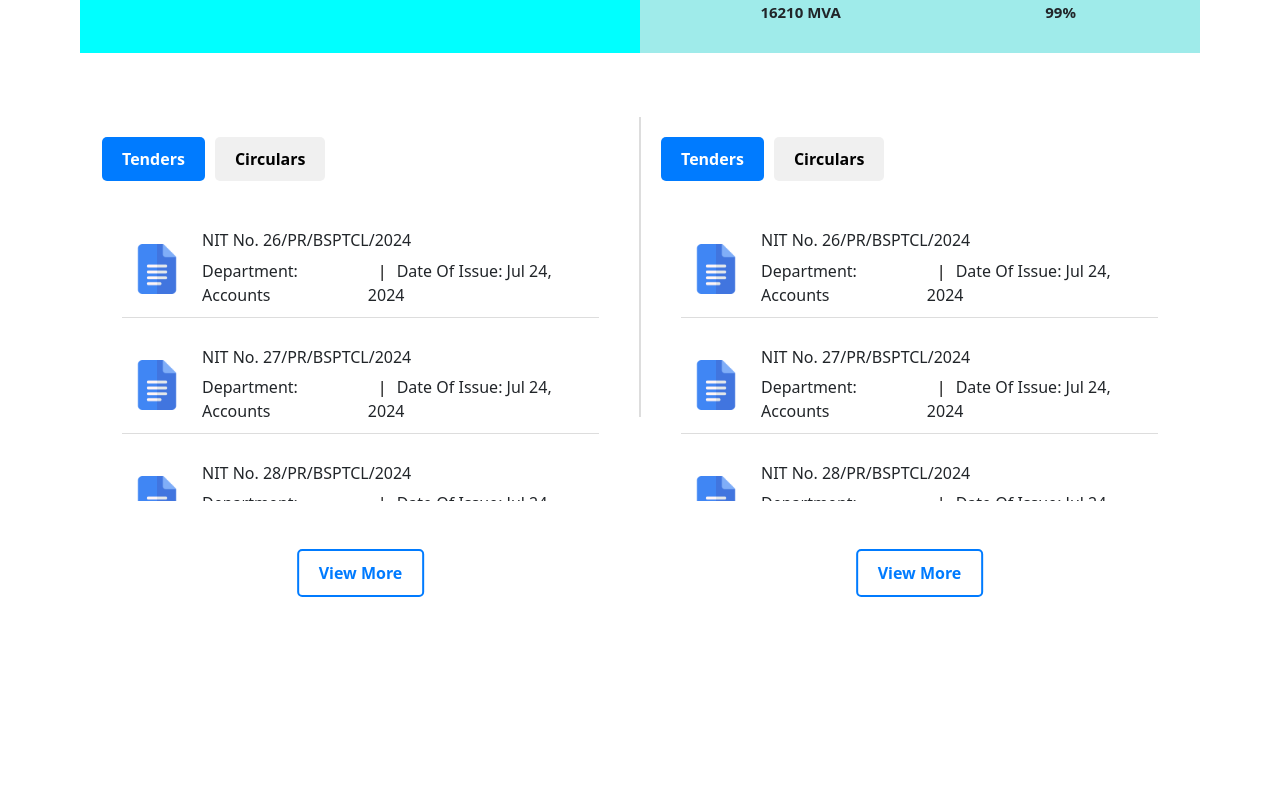
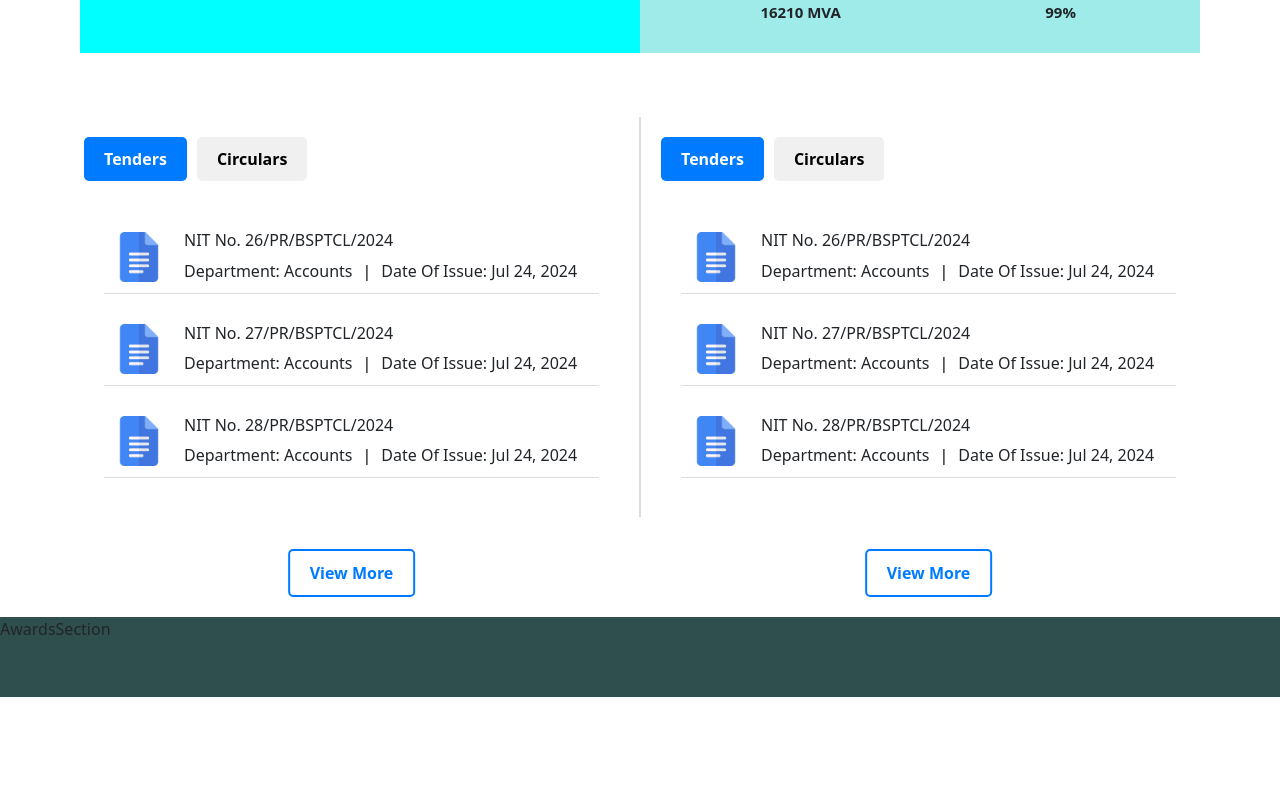
Before and after one commit to vpreeti/website_31-07-2024, a React (Vite) app: page / in a window 1280 px wide. Shown: the part 1607-2400 px from the top of the page. After the commit the page ends 2304 px from the top, so only its background shows below. Built offline with nearby package versions, Linux system fonts and the light colour scheme.

Commit message:
Some changesS done

```diff
--- a/components/css/tenders.css
+++ b/components/css/tenders.css
@@ -1,7 +1,9 @@
-.container {
+.container1 {
   display: flex;
-  width: 100%;
-  height: 100vh; /* Full viewport height */
+  width: 90%;
+  margin:auto
+  /* height: 100vh;  */
+ /* background-color: beige; */
 }
 
 .section {
@@ -13,12 +15,15 @@
   box-sizing: border-box; /* Include padding and border in width calculation */
   height: 500px; /* Set fixed height */
   position: relative; /* For absolute positioning of the button */
+  /* background-color: aqua; */
+  /* box-shadow: inset 2px 2px 2px 2px rgba(228, 219, 219, 0.5); */
+
 }
 
 .separator {
   width: 2px; /* Thickness of the separator */
   background-color: #ddd; /* Color of the separator */
-  height: 300px; /* Match the fixed height of the sections */
+  height: 400px; /* Match the fixed height of the sections */
 }
 
 .button-container {
--- a/components/tenders.jsx
+++ b/components/tenders.jsx
@@ -22,7 +22,7 @@ function Tenders() {
   };
 
   return (
-    <div className="container">
+    <div className="container1">
       <div className="section">
         <div className="button-container">
           <button
```
